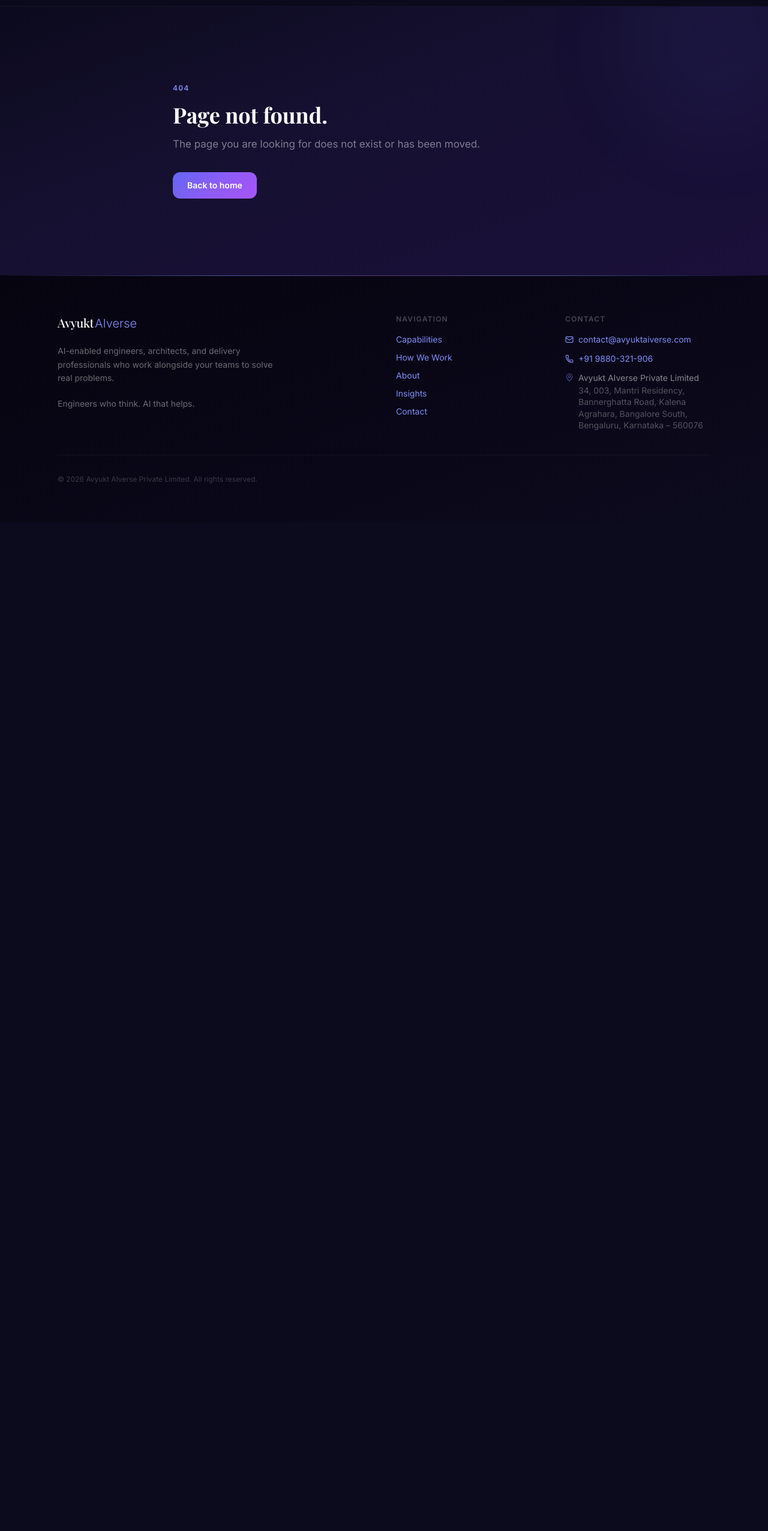
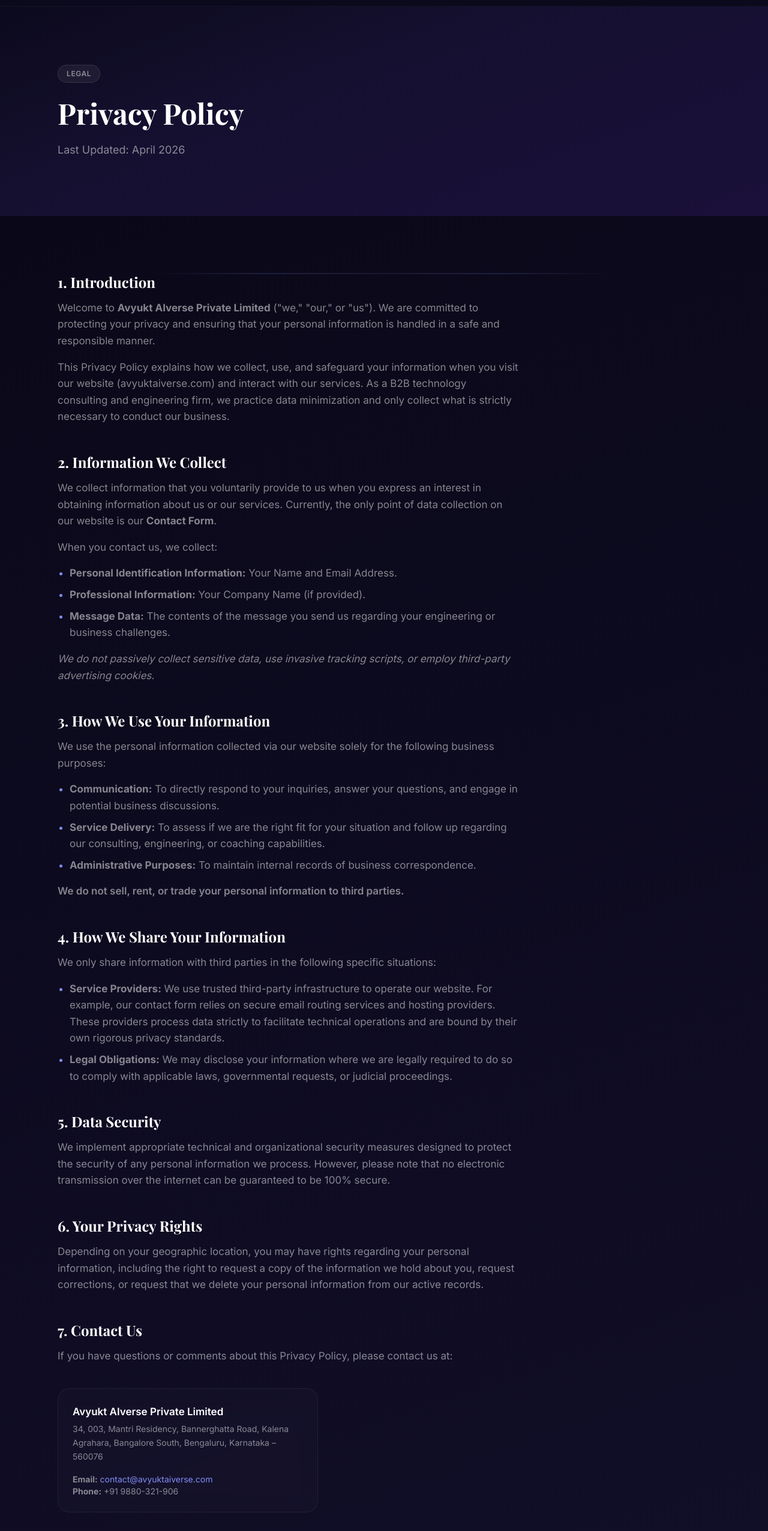
Before and after one commit to sreedhargs89/avyuktaiverse-web, a Next.js app: page /privacy in a window 1280 px wide. Before the commit this address had no page. Shown: the part 54-2606 px from the top of the page at 60% size. Before the commit the page ends 925 px from the top, so only its background shows below. Built offline with nearby package versions, Linux system fonts and the light colour scheme.

Commit message:
feat: explicit form requirements and new privacy policy page

```diff
--- a/app/contact/page.tsx
+++ b/app/contact/page.tsx
@@ -35,7 +35,7 @@ export default function ContactPage() {
               Let&apos;s have a{" "}<span className="gradient-text italic">real conversation.</span>
             </h1>
             <p className="text-lg text-white/50 leading-relaxed">
-              If you have a problem worth solving, we would like to hear about it. No sales scripts. No pressure. Just a conversation about whether we can genuinely help.
+              Please share your contact details and a brief outline of your business requirement or engineering challenge. We review every submission thoroughly to plan and ensure our very first conversation is highly productive. No sales scripts. No pressure.
             </p>
           </div>
         </Container>
--- /dev/null
+++ b/app/privacy/page.tsx
@@ -0,0 +1,118 @@
+import type { Metadata } from "next";
+import { Container } from "@/components/layout/container";
+import { Badge } from "@/components/ui/badge";
+import { COMPANY } from "@/lib/constants";
+
+export const metadata: Metadata = {
+  title: "Privacy Policy",
+  description: `Privacy Policy for ${COMPANY.legalName}.`,
+};
+
+const heroGrad = "linear-gradient(160deg, #0c0a1d 0%, #151030 40%, #1a103a 100%)";
+const darkGrad = "linear-gradient(160deg, #0a0818 0%, #110e28 100%)";
+
+export default function PrivacyPage() {
+  return (
+    <>
+      <section className="relative overflow-hidden py-16 lg:py-24" style={{ background: heroGrad }}>
+        <Container className="relative z-10">
+          <div className="max-w-3xl">
+            <Badge variant="muted" className="mb-6">Legal</Badge>
+            <h1 className="font-serif font-bold text-white mb-5 text-4xl lg:text-5xl">
+              Privacy Policy
+            </h1>
+            <p className="text-white/50 text-lg">Last Updated: April 2026</p>
+          </div>
+        </Container>
+      </section>
+
+      <section className="relative py-16 lg:py-24" style={{ background: darkGrad }}>
+        <div className="section-divider absolute top-0 left-0 right-0" />
+        <Container>
+          <div className="max-w-3xl space-y-12">
+
+            <div className="space-y-4">
+              <h2 className="text-2xl font-serif font-bold text-white">1. Introduction</h2>
+              <p className="text-white/50 leading-relaxed">
+                Welcome to <strong>{COMPANY.legalName}</strong> (&quot;we,&quot; &quot;our,&quot; or &quot;us&quot;). We are committed to protecting your privacy and ensuring that your personal information is handled in a safe and responsible manner.
+              </p>
+              <p className="text-white/50 leading-relaxed">
+                This Privacy Policy explains how we collect, use, and safeguard your information when you visit our website ({COMPANY.domain}) and interact with our services. As a B2B technology consulting and engineering firm, we practice data minimization and only collect what is strictly necessary to conduct our business.
+              </p>
+            </div>
+
+            <div className="space-y-4">
+              <h2 className="text-2xl font-serif font-bold text-white">2. Information We Collect</h2>
+              <p className="text-white/50 leading-relaxed">
+                We collect information that you voluntarily provide to us when you express an interest in obtaining information about us or our services. Currently, the only point of data collection on our website is our <strong>Contact Form</strong>.
+              </p>
+              <p className="text-white/50 leading-relaxed">When you contact us, we collect:</p>
+              <ul className="list-disc pl-5 space-y-2 text-white/50 leading-relaxed marker:text-accent">
+                <li><strong>Personal Identification Information:</strong> Your Name and Email Address.</li>
+                <li><strong>Professional Information:</strong> Your Company Name (if provided).</li>
+                <li><strong>Message Data:</strong> The contents of the message you send us regarding your engineering or business challenges.</li>
+              </ul>
+              <p className="text-white/50 leading-relaxed italic mt-4">
+                We do not passively collect sensitive data, use invasive tracking scripts, or employ third-party advertising cookies.
+              </p>
+            </div>
+
+            <div className="space-y-4">
+              <h2 className="text-2xl font-serif font-bold text-white">3. How We Use Your Information</h2>
+              <p className="text-white/50 leading-relaxed">
+                We use the personal information collected via our website solely for the following business purposes:
+              </p>
+              <ul className="list-disc pl-5 space-y-2 text-white/50 leading-relaxed marker:text-accent">
+                <li><strong>Communication:</strong> To directly respond to your inquiries, answer your questions, and engage in potential business discussions.</li>
+                <li><strong>Service Delivery:</strong> To assess if we are the right fit for your situation and follow up regarding our consulting, engineering, or coaching capabilities.</li>
+                <li><strong>Administrative Purposes:</strong> To maintain internal records of business correspondence.</li>
+              </ul>
+              <p className="text-white/50 leading-relaxed font-semibold mt-4">
+                We do not sell, rent, or trade your personal information to third parties.
+              </p>
+            </div>
+
+            <div className="space-y-4">
+              <h2 className="text-2xl font-serif font-bold text-white">4. How We Share Your Information</h2>
+              <p className="text-white/50 leading-relaxed">
+                We only share information with third parties in the following specific situations:
+              </p>
+              <ul className="list-disc pl-5 space-y-2 text-white/50 leading-relaxed marker:text-accent">
+                <li><strong>Service Providers:</strong> We use trusted third-party infrastructure to operate our website. For example, our contact form relies on secure email routing services and hosting providers. These providers process data strictly to facilitate technical operations and are bound by their own rigorous privacy standards.</li>
+                <li><strong>Legal Obligations:</strong> We may disclose your information where we are legally required to do so to comply with applicable laws, governmental requests, or judicial proceedings.</li>
+              </ul>
+            </div>
+
+            <div className="space-y-4">
+              <h2 className="text-2xl font-serif font-bold text-white">5. Data Security</h2>
+              <p className="text-white/50 leading-relaxed">
+                We implement appropriate technical and organizational security measures designed to protect the security of any personal information we process. However, please note that no electronic transmission over the internet can be guaranteed to be 100% secure.
+              </p>
+            </div>
+
+            <div className="space-y-4">
+              <h2 className="text-2xl font-serif font-bold text-white">6. Your Privacy Rights</h2>
+              <p className="text-white/50 leading-relaxed">
+                Depending on your geographic location, you may have rights regarding your personal information, including the right to request a copy of the information we hold about you, request corrections, or request that we delete your personal information from our active records.
+              </p>
+            </div>
+
+            <div className="space-y-4">
+              <h2 className="text-2xl font-serif font-bold text-white">7. Contact Us</h2>
+              <p className="text-white/50 leading-relaxed">
+                If you have questions or comments about this Privacy Policy, please contact us at:
+              </p>
+              <div className="glass-card p-6 mt-6 inline-block">
+                <p className="text-white font-semibold mb-1">{COMPANY.legalName}</p>
+                <p className="text-white/50 text-sm mb-4 leading-relaxed max-w-sm">{COMPANY.address}</p>
+                <p className="text-white/50 text-sm"><strong>Email:</strong> <a href={`mailto:${COMPANY.email}`} className="text-accent hover:underline">{COMPANY.email}</a></p>
+                <p className="text-white/50 text-sm"><strong>Phone:</strong> {COMPANY.phone}</p>
+              </div>
+            </div>
+
+          </div>
+        </Container>
+      </section>
+    </>
+  );
+}
--- a/components/layout/footer.tsx
+++ b/components/layout/footer.tsx
@@ -60,6 +60,9 @@ export function Footer() {
 
         <div className="pt-8 flex flex-col sm:flex-row justify-between items-start sm:items-center gap-2">
           <p className="text-xs text-white/20">&copy; {year} {COMPANY.legalName}. All rights reserved.</p>
+          <div className="flex gap-4">
+            <Link href="/privacy" className="text-xs text-white/20 hover:text-white transition-colors">Privacy Policy</Link>
+          </div>
         </div>
       </div>
     </footer>
--- a/components/ui/contact-form.tsx
+++ b/components/ui/contact-form.tsx
@@ -94,7 +94,7 @@ export function ContactForm() {
 
       <div>
         <label htmlFor="message" className={labelClass}>
-          What are you working on? <span className="text-accent normal-case tracking-normal">*</span>
+          Requirement / Problem Statement <span className="text-accent normal-case tracking-normal">*</span>
         </label>
         <textarea
           id="message"
@@ -102,7 +102,7 @@ export function ContactForm() {
           required
           rows={5}
           className={`${inputClass} resize-none`}
-          placeholder="Describe the challenge or situation you would like to discuss."
+          placeholder="Please share your specific requirement or the problem you are trying to solve."
         />
       </div>
 
```
